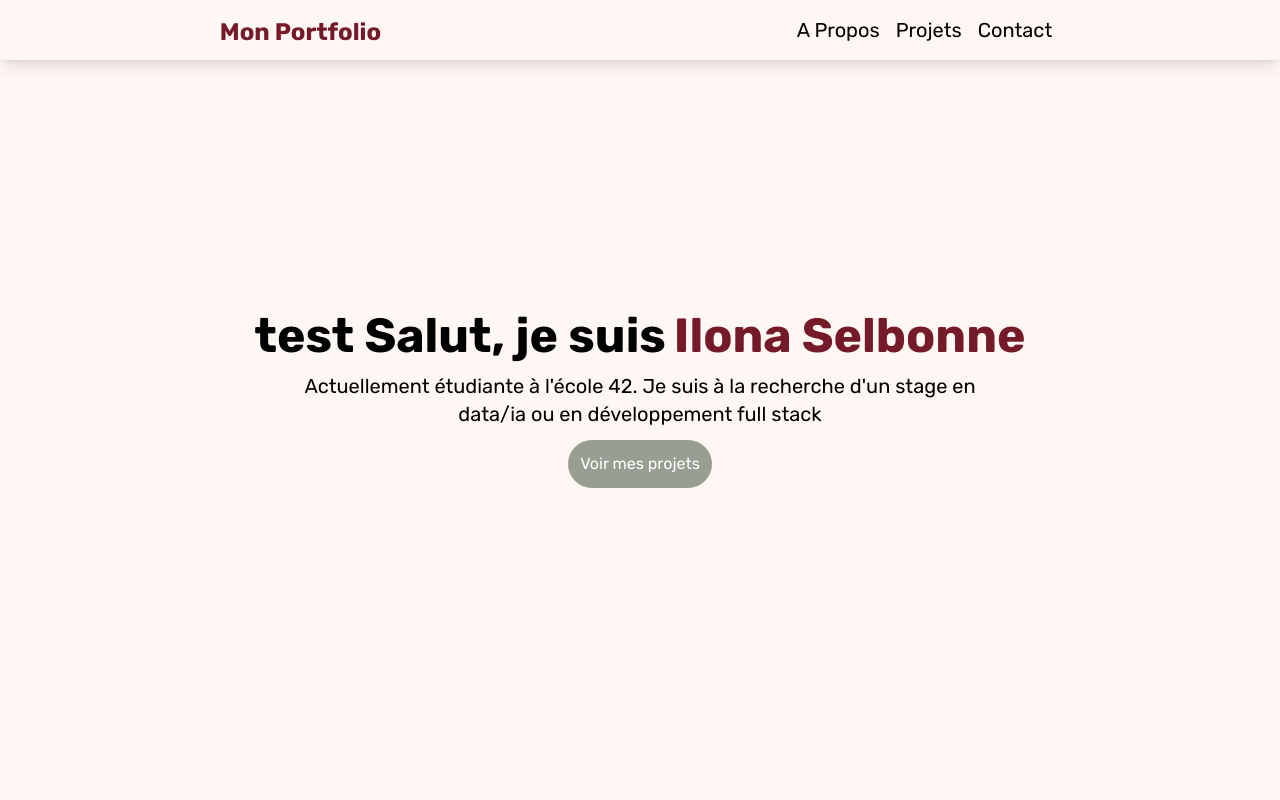
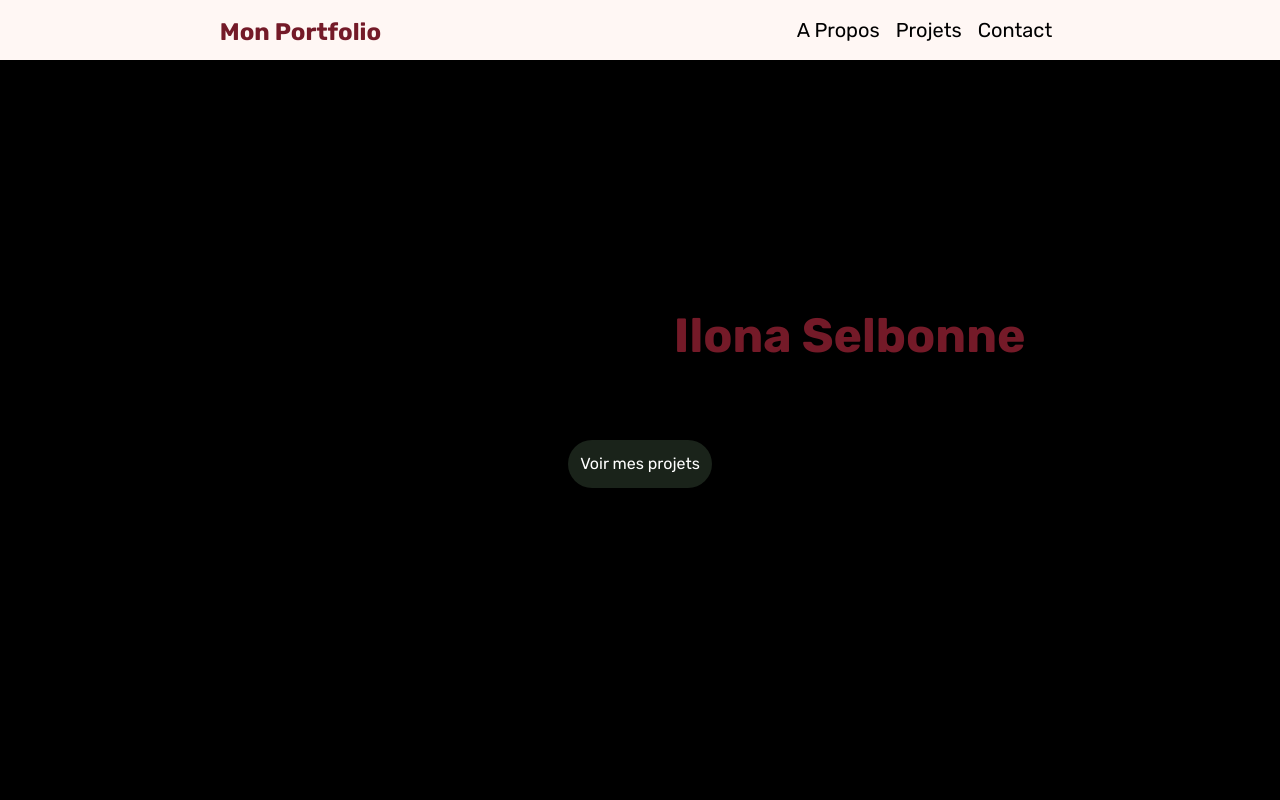
Before and after one commit to slbilona/Portfolio, a React (Vite) app in the folder front/: page / in a window 1280 px wide. Shown: the top 800 px of the page. Built offline with nearby package versions, Linux system fonts and the light colour scheme.

Commit message:
redeploiement

```diff
--- a/front/pages/Accueil.jsx
+++ b/front/pages/Accueil.jsx
@@ -1,6 +1,6 @@
 function Accueil() {
     return (
-        <div id="Accueil" className="h-screen bg-deux flex flex-col justify-center text-center items-center p-5 md:p-0">
+        <div id="Accueil" className="h-screen flex flex-col justify-center text-center items-center p-5 md:p-0">
             <div className="flex flex-col md:flex-row md:items-center gap-2 md:gap-2">
                 <h1 className="font-bold text-4xl md:text-5xl">test Salut, je suis</h1>
                 <h1 className="font-bold text-4xl md:text-5xl text-quatre">Ilona Selbonne</h1>
```
